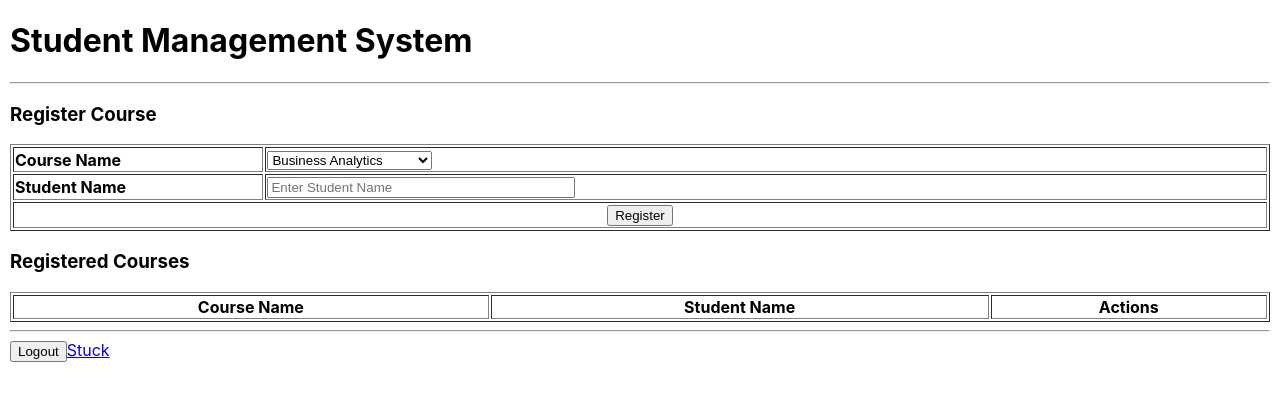
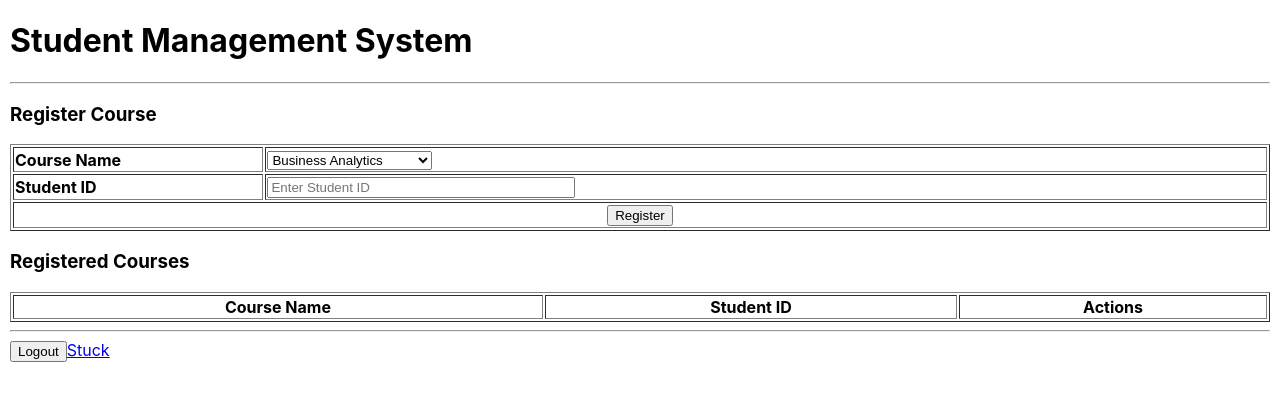
Before and after one commit to mstee37/TIC2601, a React (Create React App) app: page /RegisterCourse in a window 1280 px wide. Shown: the top 400 px of the page. Built offline with nearby package versions, Linux system fonts and the light colour scheme.

Commit message:
update on crud

```diff
--- a/src/pages/Feedback.js
+++ b/src/pages/Feedback.js
@@ -1,5 +1,6 @@
 import { useState } from 'react';
 import InputId from "../components/InputId";
+import axios from 'axios';
 
 export default function SendFeedback() {
     const [classId, setClassId] = useState('');
@@ -10,9 +11,18 @@ export default function SendFeedback() {
     }
 
     function submitFeedback() {
-        console.log("Sent feedback for class ID:", classId, "with the feedback:", feedback);
-        setClassId('');
-        setFeedback('');
+
+        const feedbackData = {
+            classId,
+            feedback
+        };
+
+        // axios.post('http://localhost:3001/feedback', feedbackData)
+            // .then(response => {
+                console.log("Sent feedback for class ID:", classId, "with the feedback:", feedback);
+                setClassId('');
+                setFeedback('');
+            // })
     }
 
     return (
--- a/src/pages/MarkAttendance.js
+++ b/src/pages/MarkAttendance.js
@@ -9,7 +9,6 @@ export default function MarkAttendance() {
     const [students, setStudents] = useState([
         { studentId: 'S001', name: 'John', attendance: 'N' },
         { studentId: 'S002', name: 'Jane', attendance: 'N' },
-        // ... other students
     ]);
 
     const handleAttendanceChange = (studentId, attendance) => {
--- a/src/pages/RegisterCourse.js
+++ b/src/pages/RegisterCourse.js
@@ -1,34 +1,35 @@
-import { useState } from 'react';
+import React, { useState } from 'react';
 import DropdownCourse from "../components/DropdownCourse";
-import InputStudentNameCourse from "../components/InputStudentNameCourse";
+import InputId from "../components/InputStudentID";
 import axios from 'axios';
 
-function InputFormCourse({ setCourses, courses, studentNameToEdit, setStudentNameToEdit, courseNameToEdit, setCourseNameToEdit, editMode, setEditMode }) {
+function InputFormCourse({ setCourses, courses, studentIdToEdit, setStudentIdToEdit, courseNameToEdit, setCourseNameToEdit, editMode, setEditMode }) {
     function processForm() {
         console.log('InputFormCourse: processForm');
 
         if (editMode === 'create') {
             var newCourse = {
                 'courseName': courseNameToEdit,
-                'studentName': studentNameToEdit
-            }
-            // axios.put('http://localhost:3001/registerCourse', newCourse)
-            //     .then(response => {
+                'studentId': studentIdToEdit
+            };
+
+            // axios.put('http://localhost:3001/registerCourse', newCourse).then((response)=>{
+
                 setCourses(courses.concat([newCourse]));
-            //     })
+            // })
 
         } else if (editMode === 'edit') {
             var course = courses.find(course => course.courseName === courseNameToEdit);
 
-            // axios.post('http://localhost:3001/registerCourse', course)
-            //     .then(response => {
+            // axios.post('http://localhost:3001/registerCourse', course).then((response=>{
                 course.courseName = courseNameToEdit;
-                    course.studentName = studentNameToEdit;
+                course.studentId = studentIdToEdit;
                 setEditMode('create');
-            //     })
+            // }))
+
         }
 
-        setStudentNameToEdit('');
+        setStudentIdToEdit('');
         setCourseNameToEdit('Business Analytics');
     }
 
@@ -44,9 +45,9 @@ function InputFormCourse({ setCourses, courses, studentNameToEdit, setStudentNam
                         </td>
                     </tr>
                     <tr>
-                    <td><b>Student Name</b></td>
+                        <td><b>Student ID</b></td>
                         <td>
-                        <InputStudentNameCourse label='Student' value={studentNameToEdit} setValue={setStudentNameToEdit} />
+                            <InputId label='Student ID' value={studentIdToEdit} setValue={setStudentIdToEdit} />
                         </td>
                     </tr>
                     <tr>
@@ -60,22 +61,18 @@ function InputFormCourse({ setCourses, courses, studentNameToEdit, setStudentNam
     );
 }
 
-function TableRowsCourses({ courses, setCourses, studentNameToEdit, setStudentNameToEdit, courseNameToEdit, setCourseNameToEdit, setEditMode }) {
-
+function TableRowsCourses({ courses, setCourses, setStudentIdToEdit, setCourseNameToEdit, setEditMode }) {
     function updateCourse(event, courseName) {
         setEditMode('edit');
         console.log('Editing ' + courseName);
 
         var course = courses.find(course => course.courseName === courseName);
         setCourseNameToEdit(course.courseName);
-        setStudentNameToEdit(course.studentName);
+        setStudentIdToEdit(course.studentId);
     }
 
     function deleteCourse(event, courseName) {
-
-        // axios.delete('http://localhost:3001/registerCourse')
-        //     .then(response => {
-
+        // axios.delete('http://localhost:3001/registerCourse',{params: {'courseName' : courseName}}).then((response) => {
             setCourses(courses.filter(course => course.courseName !== courseName));
         // })
     }
@@ -85,7 +82,7 @@ function TableRowsCourses({ courses, setCourses, studentNameToEdit, setStudentNa
             {courses.map(course => (
                 <tr key={course.courseName}>
                     <td>{course.courseName}</td>
-                    <td>{course.studentName}</td>
+                    <td>{course.studentId}</td>
                     <td>
                         <button onClick={event => updateCourse(event, course.courseName)}>Update</button> |
                         <button onClick={event => deleteCourse(event, course.courseName)}>Delete</button>
@@ -96,7 +93,7 @@ function TableRowsCourses({ courses, setCourses, studentNameToEdit, setStudentNa
     );
 }
 
-function TableCourses({ courses, setCourses, setStudentNameToEdit, setCourseNameToEdit, setEditMode }) {
+function TableCourses({ courses, setCourses, setStudentIdToEdit, setCourseNameToEdit, setEditMode }) {
     return (
         <>
             <h3>Registered Courses</h3>
@@ -104,12 +101,17 @@ function TableCourses({ courses, setCourses, setStudentNameToEdit, setCourseName
                 <thead>
                     <tr>
                         <th>Course Name</th>
-                        <th>Student Name</th>
+                        <th>Student ID</th>
                         <th>Actions</th>
                     </tr>
                 </thead>
                 <tbody>
-                    <TableRowsCourses courses={courses} setCourses={setCourses} setStudentNameToEdit={setStudentNameToEdit} setCourseNameToEdit={setCourseNameToEdit} setEditMode={setEditMode} />
+                    <TableRowsCourses
+                        courses={courses}
+                        setCourses={setCourses}
+                        setStudentIdToEdit={setStudentIdToEdit}
+                        setCourseNameToEdit={setCourseNameToEdit}
+                        setEditMode={setEditMode} />
                 </tbody>
             </table>
         </>
@@ -120,12 +122,25 @@ export default function CourseRegistration() {
     const [courses, setCourses] = useState([]);
     const [editMode, setEditMode] = useState('create');
     const [courseNameToEdit, setCourseNameToEdit] = useState('Business Analytics');
-    const [studentNameToEdit, setStudentNameToEdit] = useState('');
+    const [studentIdToEdit, setStudentIdToEdit] = useState('');
 
     return (
         <>
-            <InputFormCourse setCourses={setCourses} courses={courses} studentNameToEdit={studentNameToEdit} setStudentNameToEdit={setStudentNameToEdit} courseNameToEdit={courseNameToEdit} setCourseNameToEdit={setCourseNameToEdit} editMode={editMode} setEditMode={setEditMode} />
-            <TableCourses courses={courses} setCourses={setCourses} setStudentNameToEdit={setStudentNameToEdit} setCourseNameToEdit={setCourseNameToEdit} setEditMode={setEditMode} />
+            <InputFormCourse
+                setCourses={setCourses}
+                courses={courses}
+                studentIdToEdit={studentIdToEdit}
+                setStudentIdToEdit={setStudentIdToEdit}
+                courseNameToEdit={courseNameToEdit}
+                setCourseNameToEdit={setCourseNameToEdit}
+                editMode={editMode}
+                setEditMode={setEditMode} />
+            <TableCourses
+                courses={courses}
+                setCourses={setCourses}
+                setStudentIdToEdit={setStudentIdToEdit}
+                setCourseNameToEdit={setCourseNameToEdit}
+                setEditMode={setEditMode} />
         </>
     );
 }
--- a/src/pages/Transcript.js
+++ b/src/pages/Transcript.js
@@ -1,18 +1,19 @@
 import React, { useState, useEffect } from 'react';
 import InputId from "../components/InputStudentID";
+import axios from 'axios';
 
 export default function Transcript() {
     const [studentId, setStudentId] = useState('');
     const [transcripts, setTranscripts] = useState([]);
 
-    useEffect(() => {
-        if (studentId) {
-            fetch(`API_ENDPOINT/transcripts?studentId=${studentId}`)
-                .then(response => response.json())
-                .then(data => setTranscripts(data))
-                .catch(error => console.error('Error fetching transcripts:', error));
-        }
-    }, [studentId]);
+    // useEffect(
+    //     () => {
+    //     if (studentId) {
+    //         axios.get(`http://localhost:3001/Transcripts?StuID=${studentId}`).then((response) => {
+    //             setTranscripts(response.data);
+    //         })}
+    //     }, [studentId]
+    // )
 
     return (
         <div>
```
Also changed, not shown: 1 other file (tests, documents, lock files or other folders). Lines whose indentation alone changed are shown as unchanged.
